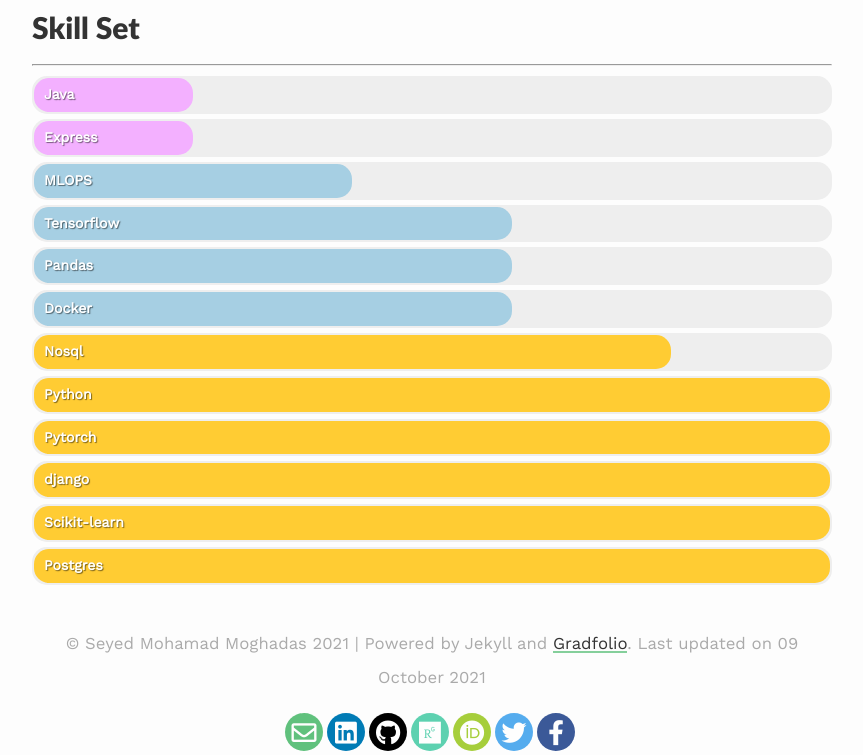
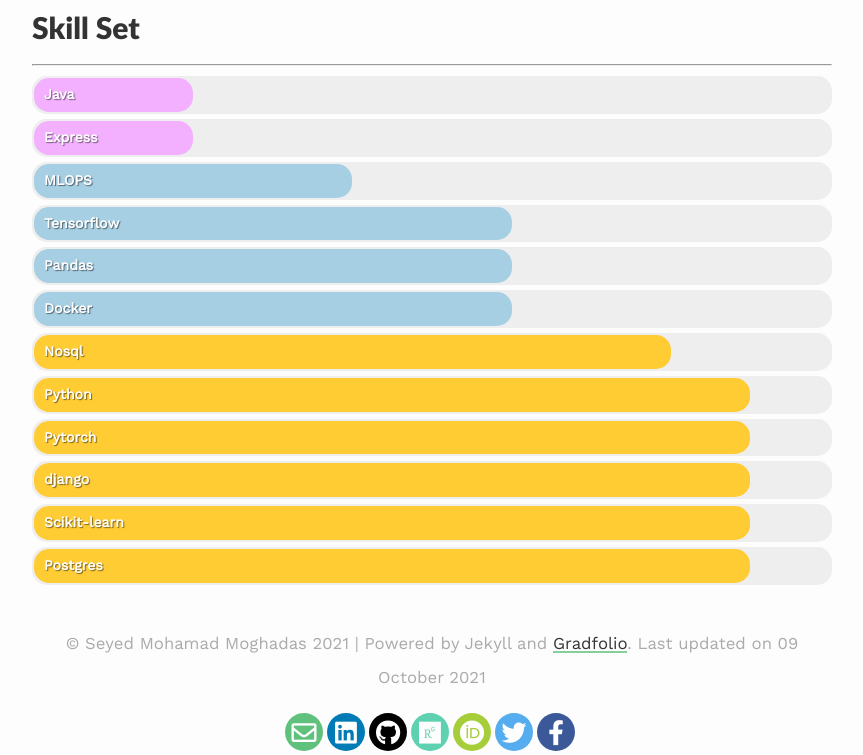
Before and after one commit to moghadas76/moghadas76.github.io, a Jekyll site: the page built from index.md, in a window 1280 px wide. Shown: the part 806-1561 px from the top of the page, without its empty margins (208-1071 px from the left). Built offline with Jekyll 4.4.1, drawn with Linux system fonts in a browser that asks for light colours; nearby versions of some CDN libraries.

Commit message:
Add index2

```diff
--- a/assets/css/_sass/style.scss
+++ b/assets/css/_sass/style.scss
@@ -242,5 +242,5 @@ blockquote {
     width: calc(80% - 10px);
   }
   .bar.expert::before{
-    width: calc(100% - 10px);
+    width: calc(90% - 10px);
   }
```
